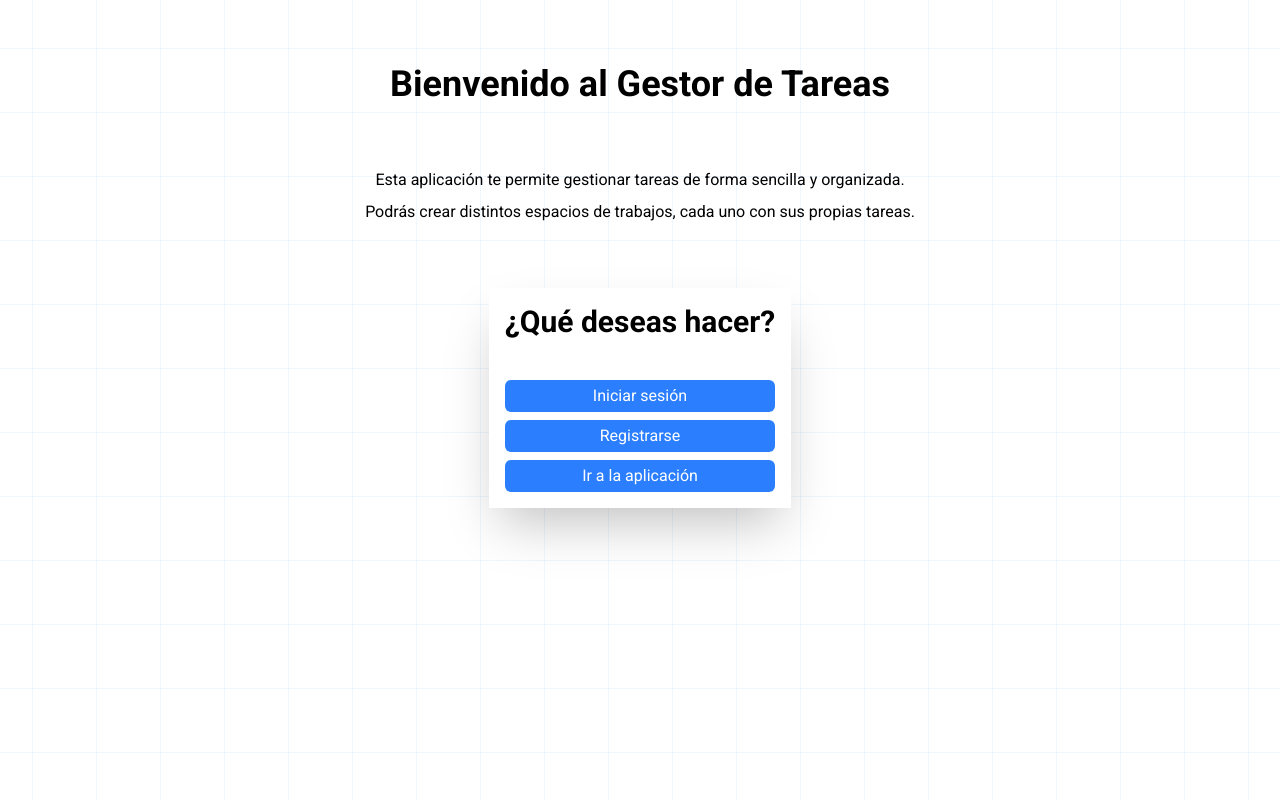
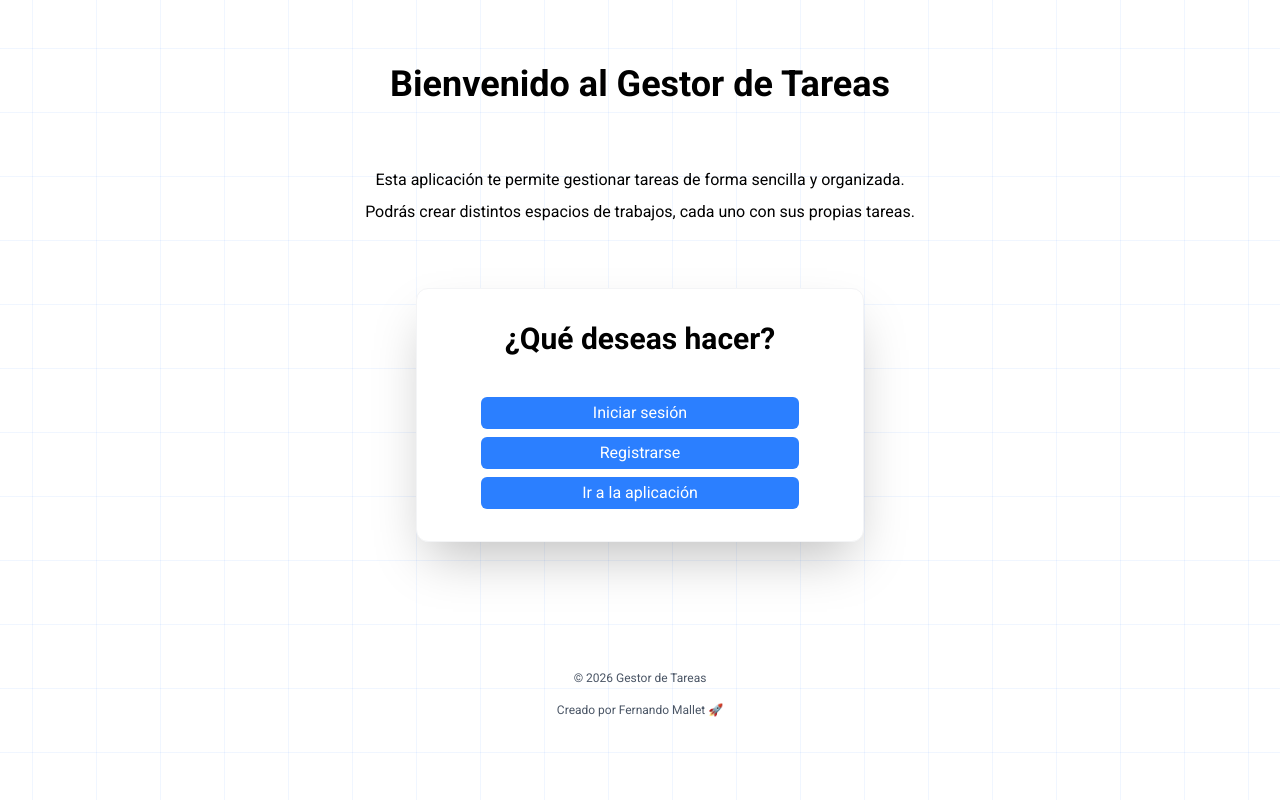
Before and after one commit to fnmallet/Gestor-de-Tareas, a Next.js app: page / in a window 1280 px wide. Built offline with nearby package versions, Linux system fonts and the light colour scheme.

Commit message:
fix: home page style

```diff
--- a/src/app/page.tsx
+++ b/src/app/page.tsx
@@ -1,3 +1,4 @@
+import Footer from '@/components/Footer';
 import Heading from '@/components/Heading';
 import LinkStyled from '@/components/LinkStyled';
 import { appPath, routes } from '@/constants/routes';
@@ -5,18 +6,19 @@ import { appPath, routes } from '@/constants/routes';
 const RootPage = () => {
   return <>
     <div className='absolute top-0 left-0 w-dvw h-dvh -z-10 bg-[linear-gradient(to_right,#2b7fff12_1px,transparent_1px),linear-gradient(to_bottom,#2b7fff12_1px,transparent_1px)] bg-size-[4rem_4rem] bg-center'></div>
-    <div className='flex flex-col justify-center items-center mt-16 h-full w-full gap-16'>
+    <div className='flex flex-col justify-center items-center mt-16 h-full w-full gap-16 px-4'>
       <Heading level={1}>Bienvenido al Gestor de Tareas</Heading>
       <div className='text-center flex flex-col gap-2'>
         <p>Esta aplicación te permite gestionar tareas de forma sencilla y organizada.</p>
         <p>Podrás crear distintos espacios de trabajos, cada uno con sus propias tareas.</p>
       </div>
-      <div className='flex flex-col gap-2 max-w-md p-4 shadow-2xl bg-white'>
+      <div className='flex flex-col gap-2 md:w-md py-4 px-4 md:py-8 md:px-16 rounded-xl shadow-2xl bg-white border border-gray-100'>
         <Heading level={2} className='mb-8'>¿Qué deseas hacer?</Heading>
         <LinkStyled buttonStyle className='' href={routes.auth.login}>Iniciar sesión</LinkStyled>
         <LinkStyled buttonStyle className='' href={routes.auth.register}>Registrarse</LinkStyled>
         <LinkStyled buttonStyle className='' href={routes[appPath].main}>Ir a la aplicación</LinkStyled>
       </div>
+      <Footer />
     </div>
   </>;
 };
```
